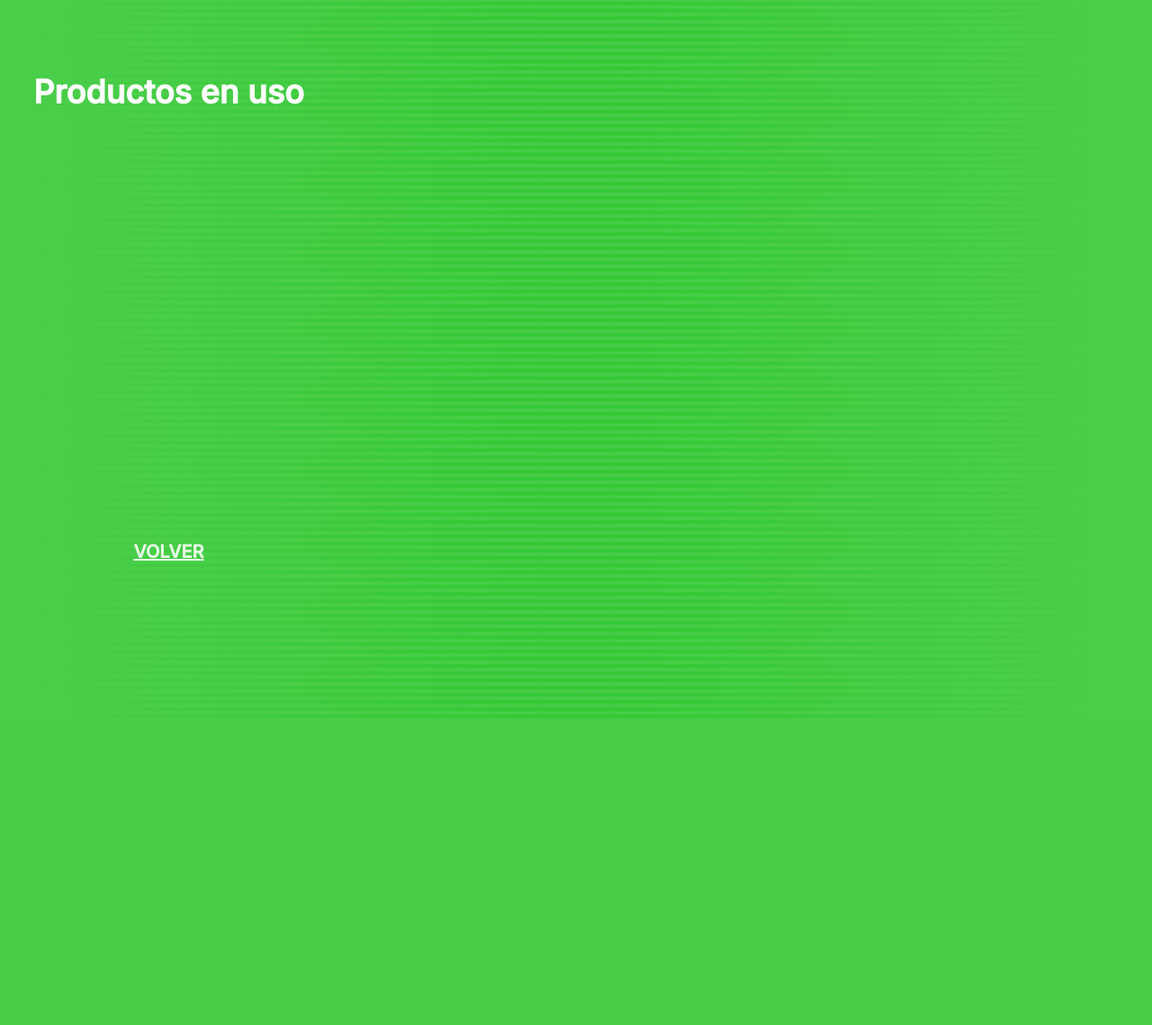
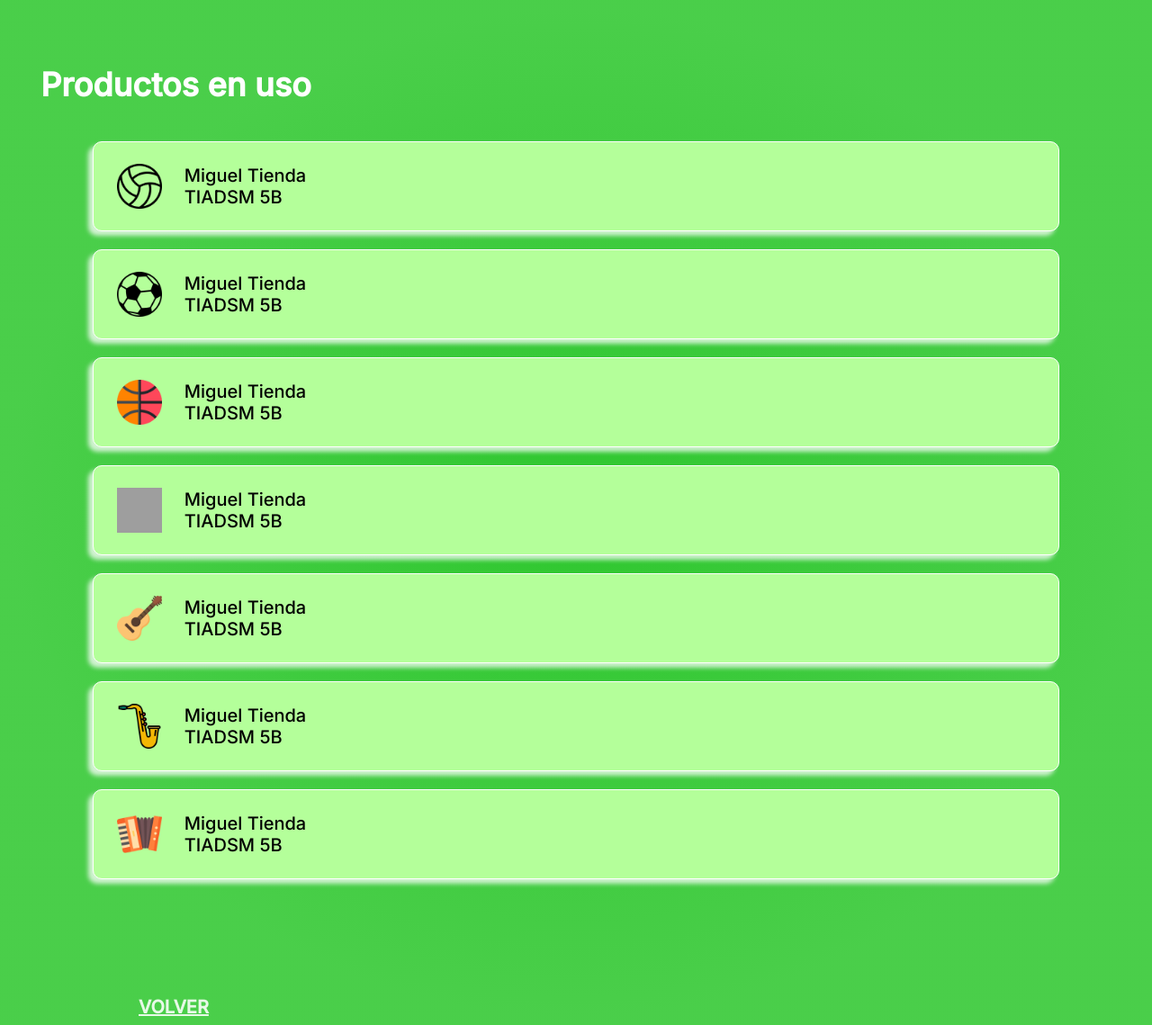
Before and after one commit to Israel-Mancha/FortiApp, a PHP site: page /prod_usados.php in a window 1280 px wide. Shown: the whole page at 90% size. Before the commit the page ends 798 px from the top, so only its background shows below. Run offline with PHP 8.4, Linux system fonts and the light colour scheme; grey boxes are pictures that could not be loaded.

Commit message:
la interfaz casi terminada

```diff
--- a/css/styles.css
+++ b/css/styles.css
@@ -370,11 +370,11 @@ border-radius: 10px;
     position: absolute;
 }
 .btnvolver{
-position: absolute;
+position: relative; /*Cambie a relative pq si*/
 width: 83px;
 height: 24px;
 left: 146px;
-top: 601px;
+top: auto; /*Modifique esto para que se vaya abajo de los productos usados*/
 
 font-family: 'Inter';
 font-style: normal;
@@ -414,7 +414,7 @@ text-decoration-line: none;
 color: rgba(47, 199, 47, 0.87);
 }
 .prod_uso{
-position: absolute;
+position: relative;/*lo cambie a relative para que se quede quieto*/
 width: 373px;
 height: 39px;
 left: 1px;
@@ -481,3 +481,81 @@ color: #FFFFFF;
   font-weight: 700;
   color: white;
 }
+
+.scroll_list{
+  display: flex;
+  flex-direction: column;
+  align-items: center;
+  justify-content: center;
+  margin: 0;
+  overflow-x: hidden;
+}
+
+.box{
+  display: flex;
+  align-items: center;
+  /* justify-content: center; */
+  width: 85%;
+  height: 100px;
+  margin: 10px;
+  border-radius: 10px;
+  transform: translateX(400%);
+  transition: transform 0.8s ease;
+  background-color: #b4ff9a;
+}
+.box:nth-of-type(even){
+  transform: translateX(-400%);
+}
+.box.show{
+  transform: translateX(0);
+  border: #fff solid 1px;
+  box-shadow: -5px 5px 5px 0px rgba(255,255,255,0.75);
+}
+.box>h2{
+  font-size: 20px;
+  color: #000000;
+  text-align: left;
+  font-weight: 500;
+  font-family: 'Inter';
+}
+.box>img{
+  height: 50px;
+  width: 50px;
+  margin: 0 25px 0 20px;
+}
+.box>p{
+  font-size: 15px;
+  color: #000000;
+  text-align: left;
+}
+
+.box>#clock_wrapper {
+  position: absolute;
+  top: 1em;
+  left: 2em;
+}
+
+.box>#clock {
+  position: relative;
+  z-index: 1;
+  width: 300px;
+  height: 300px;
+}
+
+.box>#timer {
+  position: absolute;
+  top: 0;
+  left: 0;
+  font-size: 800%;
+  text-align: center;
+  width: 300px;
+  z-index: 2;
+  padding-top: 25%;
+  color: #000;
+  transition: opacity 350ms linear 0s;
+  -webkit-transition: opacity 350ms linear 0s;
+}
+/*
+.half_opacity {
+  opacity:0.5;
+} */
--- a/prod_usados.php
+++ b/prod_usados.php
@@ -13,6 +13,7 @@ if (isset($_POST['btnOK']) == 'OK') {
     <link rel="preconnect" href="https://fonts.gstatic.com" crossorigin>
     <link href="https://fonts.googleapis.com/css2?family=Inter:wght@400;500&display=swap" rel="stylesheet">
     <link rel="stylesheet" href="css/styles.css">
+    <!-- <link rel="stylesheet" href="css/scroll.css"> -->
     <meta charset="UTF-8">
     <meta http-equiv="X-UA-Compatible" content="IE=edge">
     <meta name="viewport" content="width=device-width, initial-scale=1.0, maximum-scale=1.0, user-scalable=no" />
@@ -20,9 +21,19 @@ if (isset($_POST['btnOK']) == 'OK') {
 </head>
 <body class="fondo">
    <p class="prod_uso">Productos en uso</p>
-
+   <div class="scroll_list">
+        <button class="box"><img src="img/volleyball.png" alt="VolleyBall"><h2>Miguel Tienda<br>TIADSM 5B</h2><div id="clock_wrapper"><canvas id="clock" width="30" height="30"></canvas><div id="timer"></div></div></button>
+        <button class="box"><img src="img/balon-fut.png" alt="Futbol"><h2>Miguel Tienda<br>TIADSM 5B</h2></button>
+        <button class="box"><img src="img/baloncesto.png" alt="Baloncesto"><h2>Miguel Tienda<br>TIADSM 5B</h2></button>
+        <button class="box"><img src="img/ajedrez.png" alt="Ajedrez"><h2>Miguel Tienda<br>TIADSM 5B</h2></button>
+        <button class="box"><img src="img/guitar.png" alt="Guitarra"><h2>Miguel Tienda<br>TIADSM 5B</h2></button>
+        <button class="box"><img src="img/saxofon.png" alt="Saxofon"><h2>Miguel Tienda<br>TIADSM 5B</h2></button>
+        <button class="box"><img src="img/acordeon.png" alt="Acordeon"><h2>Miguel Tienda<br>TIADSM 5B</h2></button>
+        <button class="box"><img src="img/casaca.png" alt="Casaca"><h2>Miguel Tienda<br>TIADSM 5B</h2></button>
+    </div>
     <div>
     <a class="btnvolver" href="selecciona_cat.php">VOLVER</a>
     </div>
+    <script src="js/scroll_list.js"></script>
 </body>
 </html>
```
Also changed, not shown: css/scroll.css (added, +92 -0 lines), js/scroll_list.js (added, +59 -0 lines).
